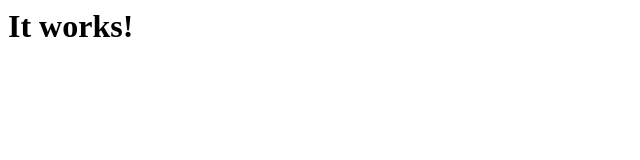
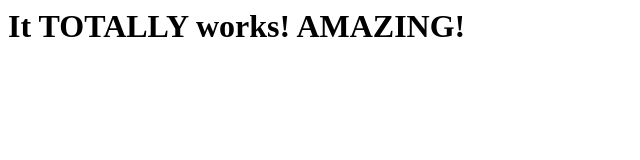
Before and after one commit to Rachelhisko/first-website, a plain HTML site: page index.html in a window 1280 px wide. Shown: the whole page, without its empty margins (0-640 px from the left). Drawn offline with Linux system fonts and the light colour scheme.

Commit message:
fix grammar

```diff
--- a/index.html
+++ b/index.html
@@ -1 +1 @@
-<h1>It works!</h1>
+<h1>It TOTALLY works! AMAZING!</h1>
```
